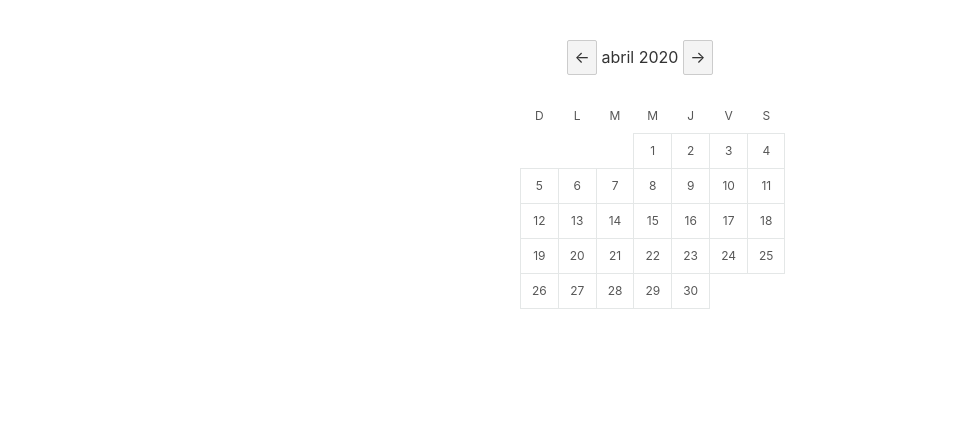
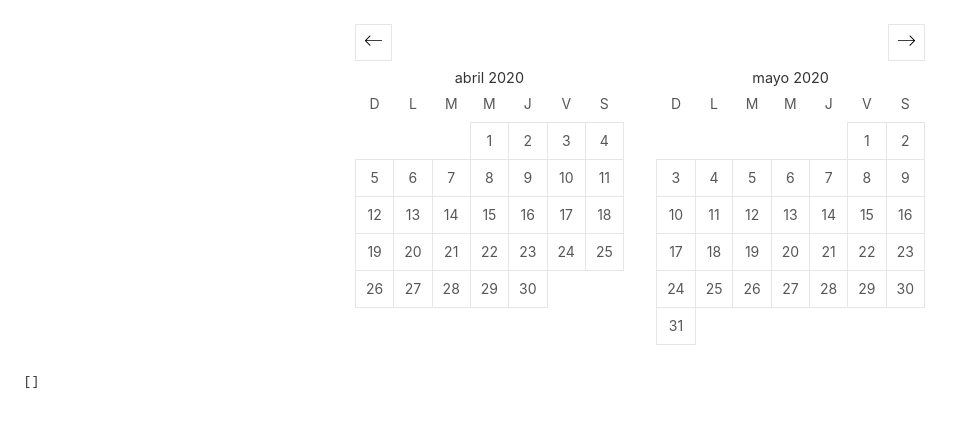
Before and after one commit to facutk/svelte-datepicker, a Svelte app: page / in a window 1280 px wide. Shown: the top 426 px of the page, without its empty margins (0-962 px from the left). Built offline with nearby package versions, Linux system fonts and the light colour scheme.

Commit message:
style changes

```diff
--- a/src/App.svelte
+++ b/src/App.svelte
@@ -6,6 +6,8 @@
   dayjs.locale('es')
 
   let date = dayjs();
+  let range = [];
+  let count = 0;
 
   function handlePrevMonth() {
     date = date.add(-1,'month');
@@ -15,26 +17,101 @@
     date = date.add(1,'month');
   }
 
-  $: firstOfMonth = dayjs(dayjs(date).format('YYYY-MM'));
-  $: offsetDays = firstOfMonth.get('day');
-  $: daysInMonth = dayjs(date).daysInMonth();
+  const handleKeyDown = (event) => {
+  	if (event.key === 'ArrowLeft') {
+			handlePrevMonth();
+    }
+  	if (event.key === 'ArrowRight') {
+			handleNextMonth();
+		}
+  }
+
+  const handleDayClick = (day) => {
+    range[count] = day;
+    count = (count + 1) % 2;
+  }
+
+  const getYearMonthFromDate = (date, offset = 0) => {
+    const dayjsDate = dayjs(date).add(offset,'month');
+
+    return {
+      year: dayjsDate.year(),
+      month: dayjsDate.month() + 1 // months are 0 based
+    }
+  }
+
+  $: currentMonth = getYearMonthFromDate(date);
+  $: nextMonth = getYearMonthFromDate(date, 1);
 </script>
 
+<svelte:window on:keydown="{handleKeyDown}" />
 <main>
-  <p>
-    <button on:click={handlePrevMonth}>←</button>
-    {dayjs(date).format('MMMM YYYY')}
-    <button on:click={handleNextMonth}>→</button>
-  </p>
+  <header>
+    <button on:click={handlePrevMonth}>
+      <svg viewBox="0 0 1000 1000">
+        <path d="M336.2 274.5l-210.1 210h805.4c13 0 23 10 23 23s-10 23-23 23H126.1l210.1 210.1c11 11 11 21 0 32-5 5-10 7-16 7s-11-2-16-7l-249.1-249c-11-11-11-21 0-32l249.1-249.1c21-21.1 53 10.9 32 32z"></path>
+      </svg>
+    </button>
+    <button on:click={handleNextMonth}>
+      <svg viewBox="0 0 1000 1000">
+        <path d="M694.4 242.4l249.1 249.1c11 11 11 21 0 32L694.4 772.7c-5 5-10 7-16 7s-11-2-16-7c-11-11-11-21 0-32l210.1-210.1H67.1c-13 0-23-10-23-23s10-23 23-23h805.4L662.4 274.5c-21-21.1 11-53.1 32-32.1z"></path>
+      </svg>
+    </button>
+  </header>
 
-  <Month offset={offsetDays} length={daysInMonth} />
+  <section>
+    <Month
+      year="{currentMonth.year}"
+      month="{currentMonth.month}"
+      onDayClick={handleDayClick}
+      range="{range}"
+    />
+
+    <Month
+      year="{nextMonth.year}"
+      month="{nextMonth.month}"
+      onDayClick={handleDayClick}
+      range="{range}"
+    />
+  </section>
 </main>
+
+<pre>
+  {JSON.stringify(range, undefined, 2)}
+</pre>
 
 <style>
   main {
     text-align: center;
     padding: 1em;
-    max-width: 240px;
     margin: 0 auto;
+    max-width: 570px;
+  }
+
+  button {
+    outline: none;
+    color: transparent;
+    background-color: transparent;
+    border: 1px solid #e4e7e7;
+    border-radius: unset;
+    padding: 0 0.5em;
+    height: 37px;
+    width: 37px;
+  }
+
+  header {
+    display: flex;
+    justify-content: space-between;
+  }
+
+  section {
+    display: flex;
+    justify-content: space-between;
+  }
+
+  @media (max-width: 600px) {
+    section {
+      flex-direction: column;
+    }
   }
 </style>
--- a/src/Day.svelte
+++ b/src/Day.svelte
@@ -1,17 +1,20 @@
 <script>
   export let display = '';
   export let disabled = false;
+  export let highlighted = false;
+  export let onClick = () => {};
 
-  let count = 0;
-  $: active = count % 2;
+  const handleClick = () => {
+    if (disabled) return;
 
-  function handleClick() {
-    if (disabled) return;
-    count += 1;
+    onClick(display);
   }
 </script>
 
-<td on:click={handleClick} class:active class:disabled>
+<td
+  on:click={handleClick}
+  class:disabled class:highlighted
+>
   {display || ''}
 </td>
 
@@ -19,28 +22,15 @@
   td {
     box-sizing: content-box;
     text-align: center;
-    font-size: 12px;
-    padding: 11px;
-    line-height: 10px;
+    font-size: 14px;
+    padding: 10px;
+    line-height: 14px;
     width: 12px;
-    height: 12px;
+    height: 16px;
     border: 1px solid #e4e7e7;
     cursor: pointer;
     user-select: none;
     color: #575757;
-  }
-
-  td:hover {
-    background-color: #e4e7e7;
-  }
-
-  .active {
-    background-color: #276ef1;
-    color: white;
-  }
-
-  .active:hover {
-    background-color: #276ef1;
   }
 
   .disabled {
@@ -48,7 +38,8 @@
     border: none;
   }
 
-  .disabled:hover {
-    background-color: initial;
+  .highlighted {
+    background-color: #276ef1;
+    color: white;
   }
 </style>
--- a/src/Month.svelte
+++ b/src/Month.svelte
@@ -1,14 +1,43 @@
 <script>
-  export let offset = 0;
-  export let length = 0;
+  export let year;
+  export let month;
+  export let range;
+  export let onDayClick = () => {};
+
+  import dayjs from 'dayjs';
+  import isBetween from 'dayjs/plugin/isBetween';
+  dayjs.extend(isBetween);
+
   import Day from './Day.svelte';
   import { dayNames } from './constants';
   import createMonthMatrix from './util/createMonthMatrix';
 
-  $: weeks = createMonthMatrix(offset, length);
+  const handleDayClick = (day) => {
+    onDayClick(`${year}-${month}-${day}`)
+  }
+
+  const getHighlightedDays = (year, month, range) => {
+    const highlightedDays = {};
+
+    if (range.length === 2) {
+      for (let day = 1; day <= 31; day += 1) {
+        highlightedDays[day] = dayjs(`${year}-${month}-${day}`)
+          .isBetween(range[0], range[1], null, '[]');
+      }
+    }
+
+    return highlightedDays;
+  }
+
+  $: weeks = createMonthMatrix(year, month);
+  $: highlightedDays = getHighlightedDays(year, month, range);
 </script>
 
-<div>
+<main>
+  <header>
+    {dayjs(`${year}-${month}`).format('MMMM YYYY')}
+  </header>
+
   <table>
     <tr>
       {#each dayNames as dayName}
@@ -19,16 +48,31 @@
     {#each weeks as weekDays}
       <tr>
         {#each weekDays as day}
-          <Day display={day} disabled={!day} />
+          <Day
+            display={day}
+            disabled={!day}
+            onClick={handleDayClick}
+            highlighted="{highlightedDays[day]}"
+          />
         {/each}
       </tr>
     {/each}
   </table>
-</div>
+</main>
 
 <style>
+  header {
+    font-size: 0.9em;
+  }
+
   table {
     border-collapse: collapse;
     border-spacing: 0;
   }
+
+  @media (max-width: 600px) {
+    main {
+      margin: 0 auto;
+    }
+  }
 </style>
--- a/src/util/createMonthMatrix.js
+++ b/src/util/createMonthMatrix.js
@@ -1,3 +1,5 @@
+import dayjs from 'dayjs';
+
 const dummyMonth = [
   [  ,   ,  1,  2,  3,  4,  5],
   [ 6,  7,  8,  9, 10, 11, 12],
@@ -6,28 +8,31 @@ const dummyMonth = [
   [27, 28, 29, 30, 31,   ,   ]
 ];
 
-const createMonthMatrix = (offset = 0, length = 31) => {
-  const padding = (offset + length) % 7 + 7;
-  const upperBound = offset + length + padding;
+const createMonthMatrix = (year, month) => {
+  const date = dayjs(`${year}-${month}`);
+  const firstDay = date.get('day');
+  const daysInMonth = date.daysInMonth();
 
-  const month = [];
+  const padding = (firstDay + daysInMonth) % 7 + 7;
+  const upperBound = firstDay + daysInMonth + padding;
+
+  const calendarMonth = [];
+
   let week = [];
-
   for (let i = 1; i < upperBound; i += 1) {
-
-    const number = i - offset;
-    const whatPush = (number <= 0 || number > length) ? undefined : number;
+    const number = i - firstDay;
+    const whatPush = (number <= 0 || number > daysInMonth) ? undefined : number;
 
     week.push(whatPush);
 
     if ((i % 7) === 0) {
-      month.push(week);
+      calendarMonth.push(week);
 
       week = [];
     }
   };
 
-  return month;
+  return calendarMonth;
 };
 
 export default createMonthMatrix;
```
Also changed, not shown: 1 other file (tests, documents, lock files or other folders).
